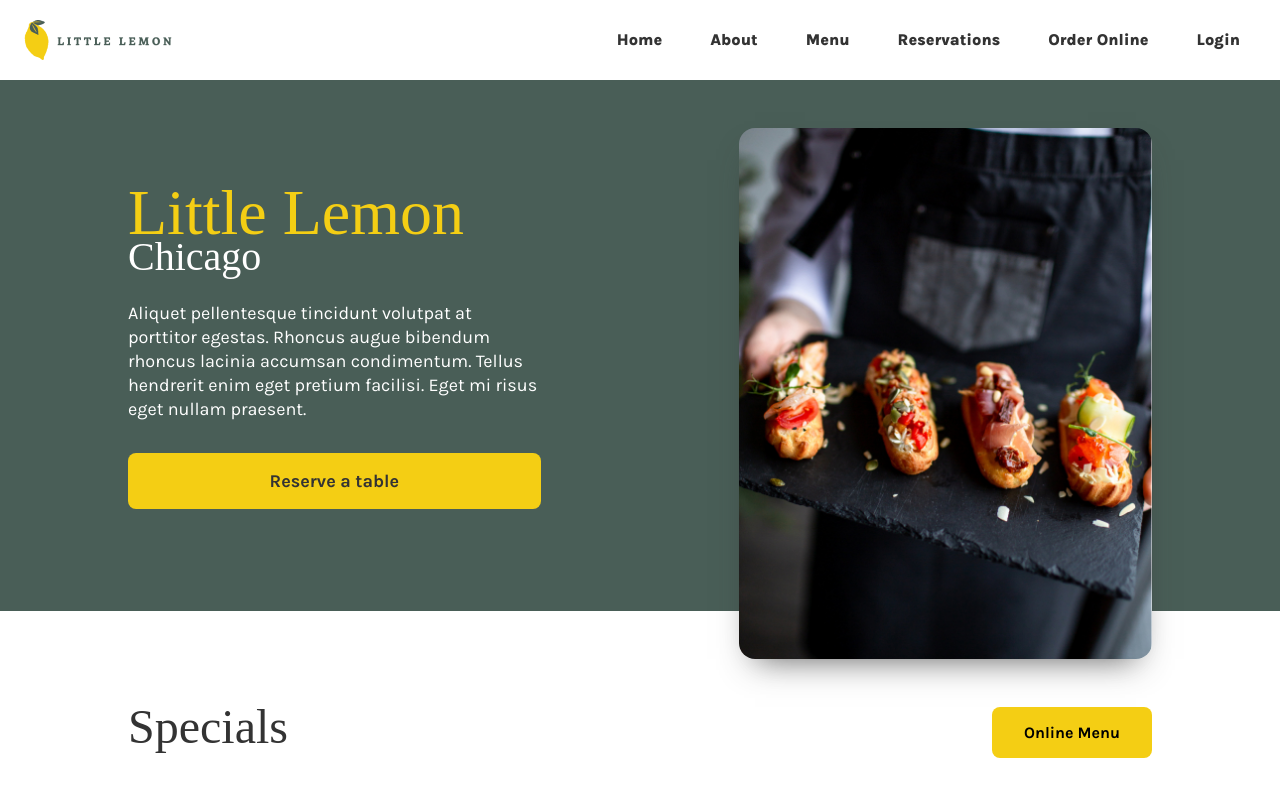
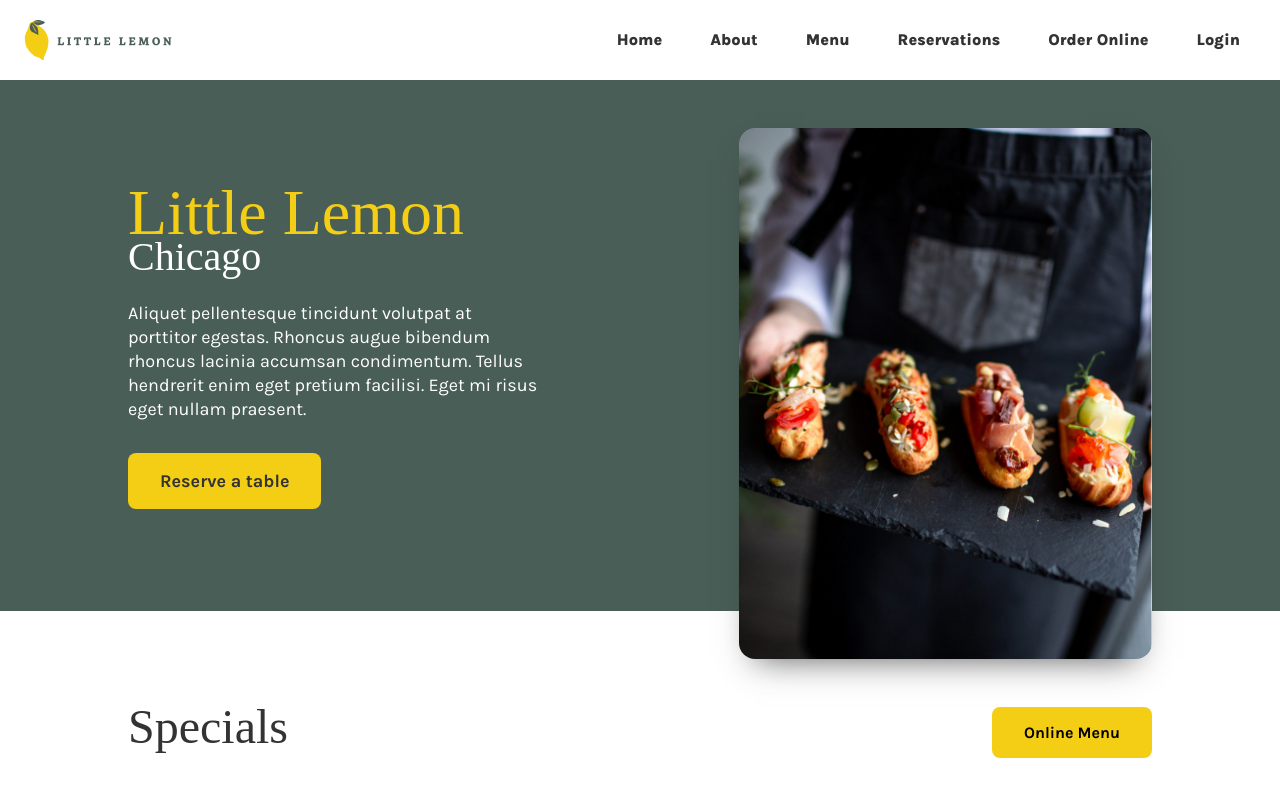
Before and after one commit to tobypowell/little-lemon, a React (Create React App) app: page / in a window 1280 px wide. Shown: the top 800 px of the page. Built offline with nearby package versions, Linux system fonts and the light colour scheme; a web font is replaced by a local one.

Commit message:
style tweaks

```diff
--- a/src/components/ConfirmationDetails/ConfirmationDetails.css
+++ b/src/components/ConfirmationDetails/ConfirmationDetails.css
@@ -37,6 +37,7 @@
 
 .confirmation-msg a {
   margin-top: 4rem;
+  display: block;
 }
 
 @media screen and (min-width: 768px) {
--- a/src/components/Pages/BookingPage.jsx
+++ b/src/components/Pages/BookingPage.jsx
@@ -36,7 +36,7 @@ const BookingPage = () => {
     <Layout>
       <FullWidthSection classes='bookingPage' bgColor={'transparent'}>
         <section className='container' id='booking'>
-          <h1>Booking Page</h1>
+          <h1>Make a reservation</h1>
           <BookingForm
             bookingEvent={bookingEvent}
             availableTimes={state.times}
--- a/src/index.css
+++ b/src/index.css
@@ -107,7 +107,7 @@ a.cta {
   border-radius: var(--cornerRadiusSm);
   font-weight: 700;
   font-size: var(--base);
-  display: block;
+  display: inline-block;
   cursor: pointer;
   width: 100%;
   transition: all 0.3s ease;
@@ -196,6 +196,7 @@ main {
 
 @media screen and (min-width: 768px) {
   button.cta,
+  a.cta,
   input[type='submit'] {
     width: auto;
   }
```
